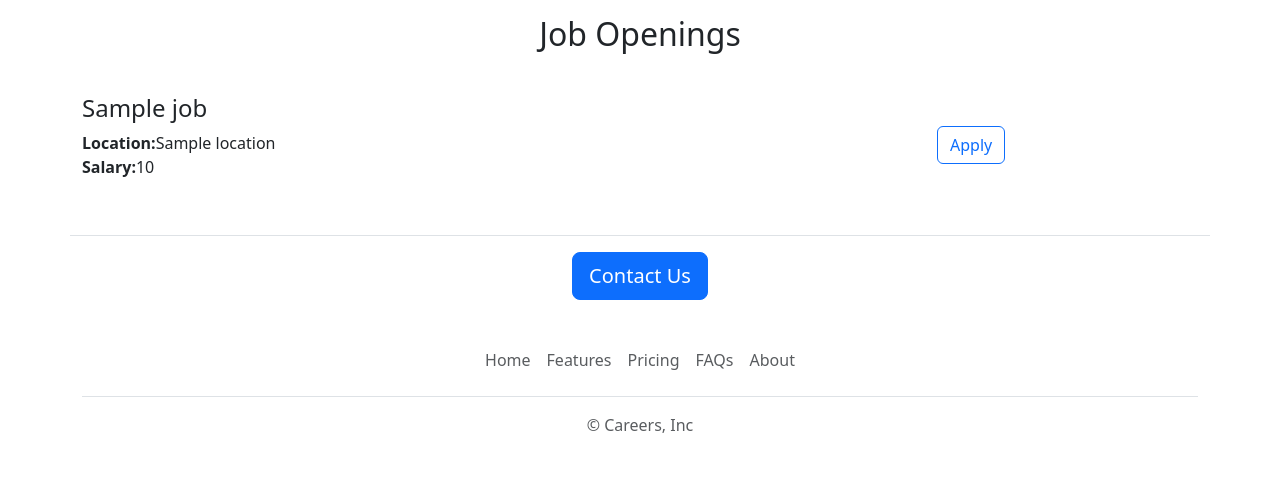
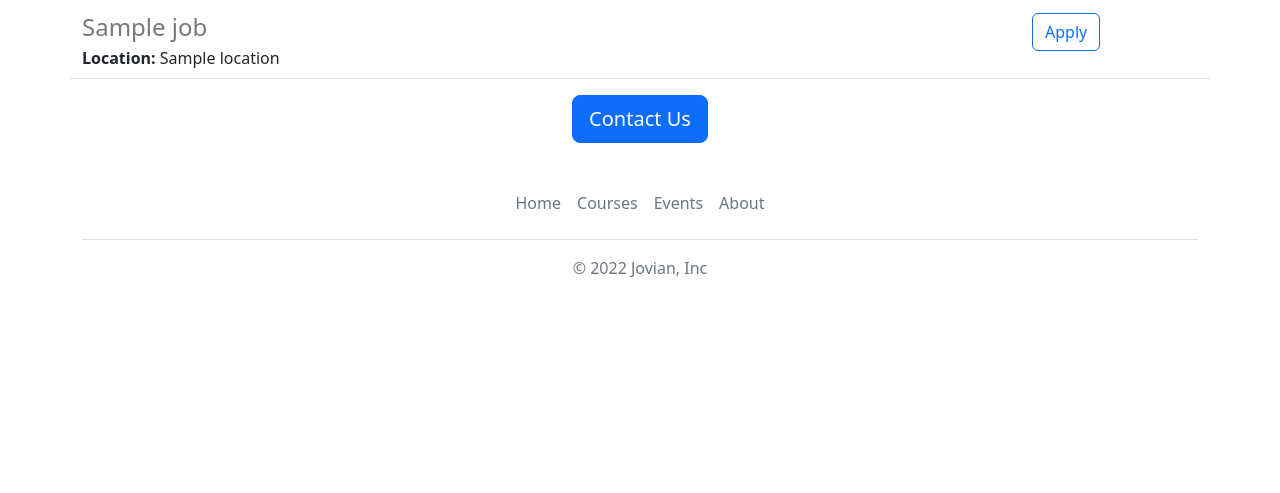
Before and after one commit to ezhilnn/flask-v2, a Flask app: template templates/home.html in a window 1280 px wide. Shown: the part 913-1406 px from the top of the page. After the commit the page ends 1191 px from the top, so only its background shows below. Run offline with Flask 3, Linux system fonts and the light colour scheme; the template is opened without the code that fills it: most values are stand-ins (such as "Sample title", 1, 10 or a date in 2020).

Commit message:
some changes

```diff
--- a/templates/footer.html
+++ b/templates/footer.html
@@ -1,12 +1,12 @@
 <div class="container">
   <footer class="py-3 my-4">
     <ul class="nav justify-content-center border-bottom pb-3 mb-3">
-      <li class="nav-item"><a href="#" class="nav-link px-2 text-body-secondary">Home</a></li>
-      <li class="nav-item"><a href="#" class="nav-link px-2 text-body-secondary">Features</a></li>
-      <li class="nav-item"><a href="#" class="nav-link px-2 text-body-secondary">Pricing</a></li>
-      <li class="nav-item"><a href="#" class="nav-link px-2 text-body-secondary">FAQs</a></li>
-      <li class="nav-item"><a href="#" class="nav-link px-2 text-body-secondary">About</a></li>
+      <li class="nav-item"><a  target="_blank" href="https://www.jovian.ai" class="nav-link px-2 text-muted">Home</a></li>
+      <li class="nav-item"><a  target="_blank" href="https://jovian.ai/learn" class="nav-link px-2 text-muted">Courses</a></li>
+
+      <li class="nav-item"><a target="_blank" href="https://jovian.ai/events" class="nav-link px-2 text-muted">Events</a></li>
+      <li class="nav-item"><a  target="_blank" href="https://jovian.ai/about" class="nav-link px-2 text-muted">About</a></li>
     </ul>
-    <p class="text-center text-body-secondary">&copy; Careers, Inc</p>
+    <p class="text-center text-muted">&copy; 2022 Jovian, Inc</p>
   </footer>
 </div>
--- a/templates/home.html
+++ b/templates/home.html
@@ -1,47 +1,44 @@
 <!DOCTYPE html>
 <html>
   <head>
-  <title>My Webpage</title>
-  <link href="https://cdn.jsdelivr.net/npm/bootstrap@5.3.2/dist/css/bootstrap.min.css" rel="stylesheet" integrity="sha384-T3c6CoIi6uLrA9TneNEoa7RxnatzjcDSCmG1MXxSR1GAsXEV/Dwwykc2MPK8M2HN" crossorigin="anonymous">
+    <title>Jovian Careers</title>
+    <meta charset="utf-8">
+    <meta name="viewport" content="width=device-width, initial-scale=1">
+    <link href="https://cdn.jsdelivr.net/npm/bootstrap@5.2.0-beta1/dist/css/bootstrap.min.css" rel="stylesheet" integrity="sha384-0evHe/X+R7YkIZDRvuzKMRqM+OrBnVFBL6DOitfPri4tjfHxaWutUpFmBp4vmVor" crossorigin="anonymous">
     <style>
-    #banner{
-      height:360px;
-      width:100%;
+      #banner {
+        height: 360px;
+        width: 100%;
         object-fit:cover;
-      margin-bottom:10px;
+        margin-bottom: 16px;
       }
     </style>
   </head>
-
-<body >
+  <body>
     {% include 'nav.html' %}
-  <img class="img-fluid" id="banner" src="https://plus.unsplash.com/premium_photo-1661266819853-ac00dcaf21d2?q=80&w=1172&auto=format&fit=crop&ixlib=rb-4.0.3&ixid=M3wxMjA3fDB8MHxwaG90by1wYWdlfHx8fGVufDB8fHx8fA%3D%3D" width="100%">
-  <div class="container" >
-    <h1 class="text-center mt-2 mb-4">Careers</h1>
-
-
-    <h2 class="text-center mb-5">About Company</h2>
-   <div class="row mb-16" style="margin-bottom:16px;">
+    <img class="img-fluid" id="banner" src="https://plus.unsplash.com/premium_photo-1661266819853-ac00dcaf21d2?q=80&w=1172&auto=format&fit=crop&ixlib=rb-4.0.3&ixid=M3wxMjA3fDB8MHxwaG90by1wYWdlfHx8fGVufDB8fHx8fA%3D%3D" >
+    <div class="container">
+      <h1 class="text-center mt-2 mb-4">
+        {{company_name}} Careers
+      </h1>
+      <div class="row" style="margin-bottom:32px">
         <div class="col-md-6">
       <p class="lead">
-          toothpaste carrot banana elephant fireplace umbrella chair strawberry kangaroo bicycle sunglasses watermelon pineapple potato sandwich skateboard helicopter broccoli pineapple balloon peach tomato headphones computer keyboard avocado necklace telescope caterpillar helicopter pineapple broccoli grapefruit telephone cabbage pineapple giraffe cauliflower orange calculator watermelon strawberry raspberry pineapple potato tomato
+        At Jovian, we’re on a mission to build the most highly reputed technical university in the world, and we’re building it completely online. Our flagship data science program helps working professionals with a background in programming or analytics make a career transition to data science. We also offer several free beginner-friendly courses and have a fast-growing community of 200,000+ users.
       </p>
         </div>
         <div class="d-none d-md-block col-md-6">
-       <img src="https://img.freepik.com/free-photo/into-success-group-young-freelancers-office-have-conversation-smiling_146671-13567.jpg?size=626&ext=jpg" style="height:320px;border-radius:5px;">
+        <img src="https://img.freepik.com/free-photo/into-success-group-young-freelancers-office-have-conversation-smiling_146671-13567.jpg?size=626&ext=jpg" style="height:320px;border-radius:4px;">
         </div>
       </div>
-    <h2 class="text-center mt-2 mb-4">Job Openings</h2>
-    <p>
+      <h2 class="text-center mt-2 mb-4">Open Positions</h2>
+      <div>
         {% for job in jobs %}
           {% include 'jobitem.html' %}
-
         {% endfor %}
-    </p>
-    </p>
+      </div>
       <div class="text-center">
-      <button class="btn btn-primary btn-lg">Contact Us</button>
-
+      <a class="btn btn-primary btn-lg" href="mailto:hello@jovian.ai?subject=Question%20about%20Job%20Opernings&body=My%20name%3A%20%3Cyour%20name%20here%3E%0D%0A%0D%0AMy%20questions%3A%20%3Center%20question%20here%3E%0D%0A">Contact Us</a>
       </div>
     </div>
     {% include 'footer.html' %}
--- a/templates/jobitem.html
+++ b/templates/jobitem.html
@@ -1,10 +1,20 @@
-<div class="mb-25 border-bottom row" style="padding-bottom:8px;">
-  <div class="col-9 mb-5 mt-3">
-    <h4 class="mb-2">{{job['title']}}</h4>
-    <div><b>Location:</b>{{job['location']}}</div>
-    <div><b>Salary:</b>{{job['salary']}}</div>
+<div class="border-bottom row" style="margin-bottom:16px;padding-bottom:8px;">
+  <div class="col-10">
+    <h4
+      style="color:rgb(120,120,120); margin-bottom:4px;">
+      {{job['title']}}
+    </h4>
+    <div>
+      <b>Location:</b> {{job['location']}}
+    </div>
+    {% if 'salary' in job %}
+    <div>
+      <b>Salary:</b> {{job['salary']}}
+    </div>
+    {% endif %}
   </div>
- <div class="col-3">
-    <a href=" mailto:example@example.com?subject=Application%20for%20{{job['title']}}&body=My%20Name%3A%20%3CYour%20Name%3E%0D%0AMy%20Resume%20link%3A%20%3Cyour%20Resume%20Link%3E%0D%0AMy%20LinkedIn%20link%3A%3Clinkedin%20link%3E%0D%0A%0D%0A " type="button" class="btn btn-outline-primary mt-5">Apply</a>
- </div>
-    </div>
+  <div class="col-2 padding-right:16px">
+    <a href="mailto:hello@jovian.ai?subject=Application%20for%20{{job['title']}}&body=My%20name%3A%20%3Cyour%20name%20here%3E%0D%0A%0D%0AMy%20Resume%20link%3A%20%3Cresume%20link%3E%0D%0A%0D%0AMy%20LinkedIn%20link%3A%20%3Clinkedin%20in%3E%0D%0A%0D%0A" type="button" class="btn btn-outline-primary float-right align-middle" >Apply</a>
+  </div>
+
+</div>
--- a/templates/nav.html
+++ b/templates/nav.html
@@ -1,8 +1,9 @@
-<!-- Image and text -->
-<nav class="navbar navbar-light bg-light shadow-sm fixed-top bg-white">
-  <a class="navbar-brand" href="#">
-    <img src="https://getbootstrap.com/docs/4.0/assets/brand/bootstrap-solid.svg" width="30" height="30" class="d-inline-block align-top" alt="">
-    Careers
-  </a>
+<nav class="navbar shadow-sm fixed-top bg-white">
+  <div class="container-fluid">
+    <a class="navbar-brand" href="#">
+      <img src="https://getbootstrap.com/docs/4.0/assets/brand/bootstrap-solid.svg" alt="" width="30" height="24" class="d-inline-block align-text-top">
+      Jovian
+    </a>
+  </div>
 </nav>
 <div style="height:56px"></div>
```
Lines whose indentation alone changed are shown as unchanged.
